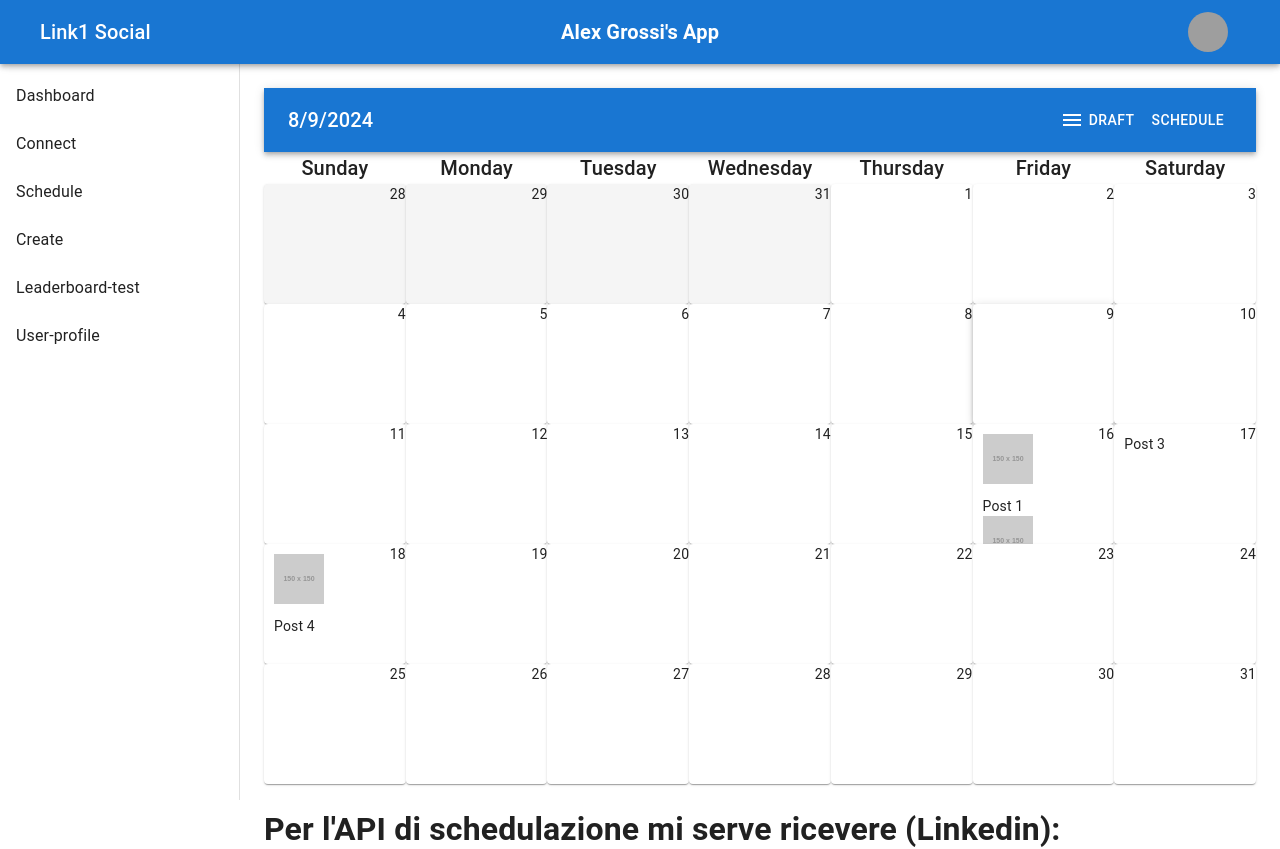
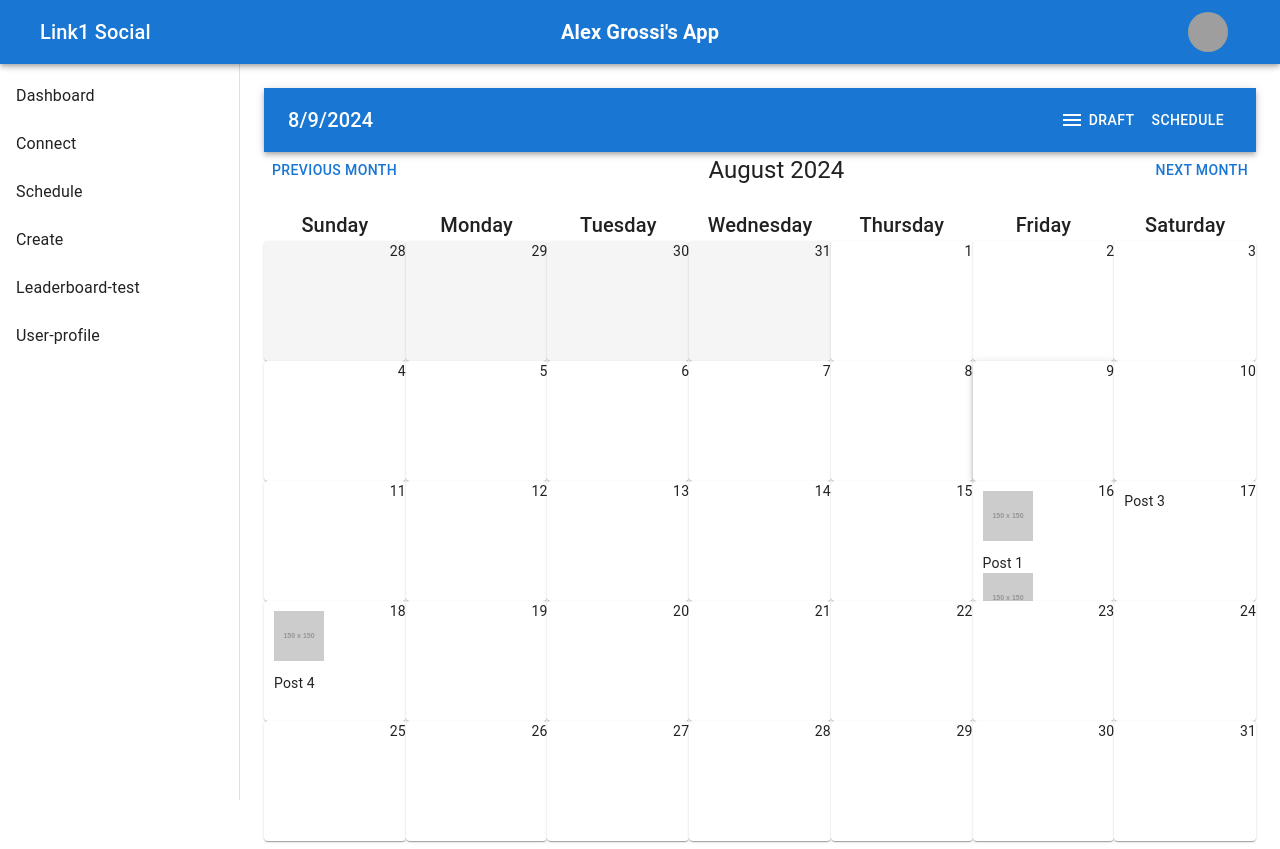
Before and after one commit to Alegrossi2001/Frontend-Link1Social, a React (Create React App) app: page /Schedule in a window 1280 px wide. Shown: the top 849 px of the page. Built offline with nearby package versions, Linux system fonts and the light colour scheme; sample sign-in values are in the browser's storage; grey boxes are pictures that could not be loaded.

Commit message:
Updated scheduler calendar

```diff
--- a/src/Components/02.Scheduler/0200.Planner/SchedulerCalendar.tsx
+++ b/src/Components/02.Scheduler/0200.Planner/SchedulerCalendar.tsx
@@ -1,7 +1,7 @@
 // src/components/Calendar.tsx
 import React, { useState } from 'react';
 import { Grid, Paper, Typography, Dialog, DialogContent, DialogTitle, Button } from '@mui/material';
-import { format, startOfWeek, addDays, startOfMonth, endOfMonth, isSameMonth, isSameDay, endOfWeek } from 'date-fns';
+import { format, startOfWeek, addDays, startOfMonth, endOfMonth, isSameMonth, isSameDay, endOfWeek, subMonths, addMonths } from 'date-fns';
 
 interface Post {
     id: number;
@@ -15,8 +15,9 @@ interface CalendarProps {
 }
 
 const Calendar: React.FC<CalendarProps> = ({ posts }) => {
-    const [currentMonth] = useState(new Date());
+    const [currentMonth, setCurrentMonth] = useState(new Date());
     const [selectedPost, setSelectedPost] = useState<Post | null>(null);
+
     const startDate = startOfWeek(startOfMonth(currentMonth));
     const endDate = endOfWeek(endOfMonth(currentMonth));
 
@@ -28,16 +29,24 @@ const Calendar: React.FC<CalendarProps> = ({ posts }) => {
         setSelectedPost(null);
     };
 
+    const handlePrevMonth = () => {
+        setCurrentMonth(subMonths(currentMonth, 1));
+    };
+
+    const handleNextMonth = () => {
+        setCurrentMonth(addMonths(currentMonth, 1));
+    };
+
     const renderDays = () => {
         const days = [];
         const dateFormat = 'EEEE';
-        let startDate = startOfWeek(new Date());
+        let startDay = startOfWeek(new Date());
 
         for (let i = 0; i < 7; i++) {
             days.push(
                 <Grid item xs key={i}>
                     <Typography variant="h6" align="center">
-                        {format(addDays(startDate, i), dateFormat)}
+                        {format(addDays(startDay, i), dateFormat)}
                     </Typography>
                 </Grid>
             );
@@ -49,11 +58,9 @@ const Calendar: React.FC<CalendarProps> = ({ posts }) => {
         const rows = [];
         let days = [];
         let day = startDate;
-        let formattedDate = '';
 
         while (day <= endDate) {
             for (let i = 0; i < 7; i++) {
-                formattedDate = format(day, 'd');
                 const cloneDay = day;
                 days.push(
                     <Grid item xs key={day.toString()}>
@@ -65,18 +72,21 @@ const Calendar: React.FC<CalendarProps> = ({ posts }) => {
                                 padding: '10px',
                                 position: 'relative',
                             }}
-                            onClick={() => posts.some((post) => isSameDay(post.date, cloneDay)) && handleClickOpen(posts.find((post) => isSameDay(post.date, cloneDay))!)}
+                            onClick={() => {
+                                const post = posts.find(p => isSameDay(p.date, cloneDay));
+                                if (post) handleClickOpen(post);
+                            }}
                         >
                             <Typography
                                 variant="body2"
                                 align="right"
                                 style={{ position: 'absolute', top: 0, right: 0 }}
                             >
-                                {formattedDate}
+                                {format(day, 'd')}
                             </Typography>
                             {posts
-                                .filter((post) => isSameDay(post.date, cloneDay))
-                                .map((post) => (
+                                .filter(post => isSameDay(post.date, cloneDay))
+                                .map(post => (
                                     <div key={post.id} style={{ cursor: 'pointer' }}>
                                         {post.imageUrl && (
                                             <img
@@ -105,6 +115,12 @@ const Calendar: React.FC<CalendarProps> = ({ posts }) => {
 
     return (
         <div>
+            <Grid container justifyContent="space-between" alignItems="center" style={{ marginBottom: '20px' }}>
+                <Button onClick={handlePrevMonth}>Previous Month</Button>
+                <Typography variant="h5">{format(currentMonth, 'MMMM yyyy')}</Typography>
+                <Button onClick={handleNextMonth}>Next Month</Button>
+            </Grid>
+
             {renderDays()}
             {renderCells()}
 
```
